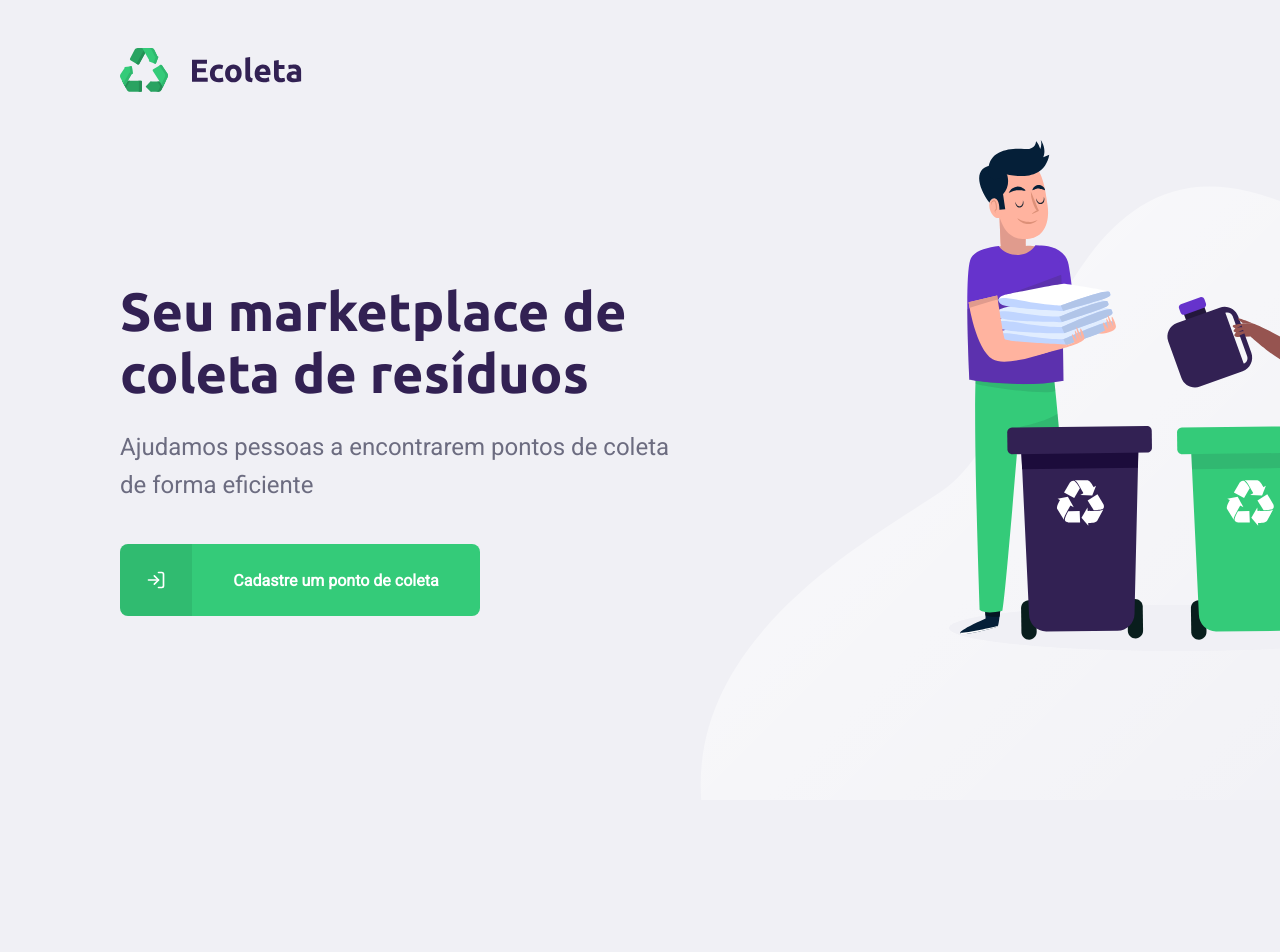
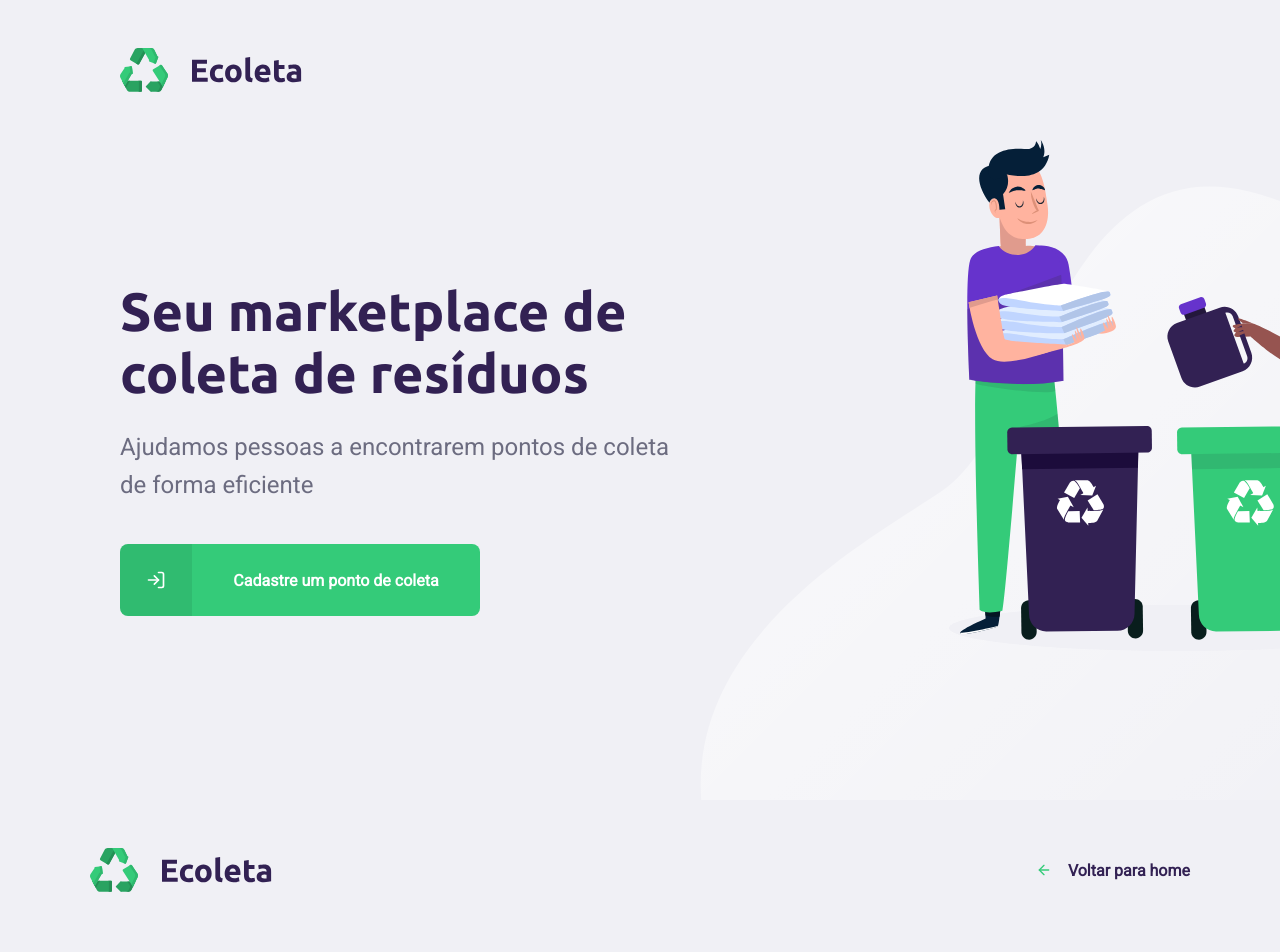
Before and after one commit to lucasliet/Ecoleta, a React (Create React App) app in the folder web/: page /Ecoleta/create-point in a window 1280 px wide. Shown: the top 952 px of the page. Before the commit the page ends 800 px from the top, so only its background shows below. Built offline with nearby package versions, Linux system fonts and the light colour scheme; no server answers.

Commit message:
gh-pages route fix

```diff
--- a/web/src/pages/Home/index.tsx
+++ b/web/src/pages/Home/index.tsx
@@ -17,7 +17,7 @@
                     <h1>Seu marketplace de coleta de resíduos</h1>
                     <p>Ajudamos pessoas a encontrarem pontos de coleta de forma eficiente</p>
 
-                    <Link to="/create-point">
+                    <Link to="create-point">
                         <span>
                             <FiLogIn/>
                         </span>
--- a/web/src/routes.tsx
+++ b/web/src/routes.tsx
@@ -9,7 +9,7 @@
         <BrowserRouter >
             <Route component={Home} path="/" exact />
             <Route component={Home} path="/Ecoleta"/>
-            <Route component={CreatePoint} path="/create-point" />
+            <Route component={CreatePoint} path="/Ecoleta/create-point" />
         </BrowserRouter>
     )
 };
```
